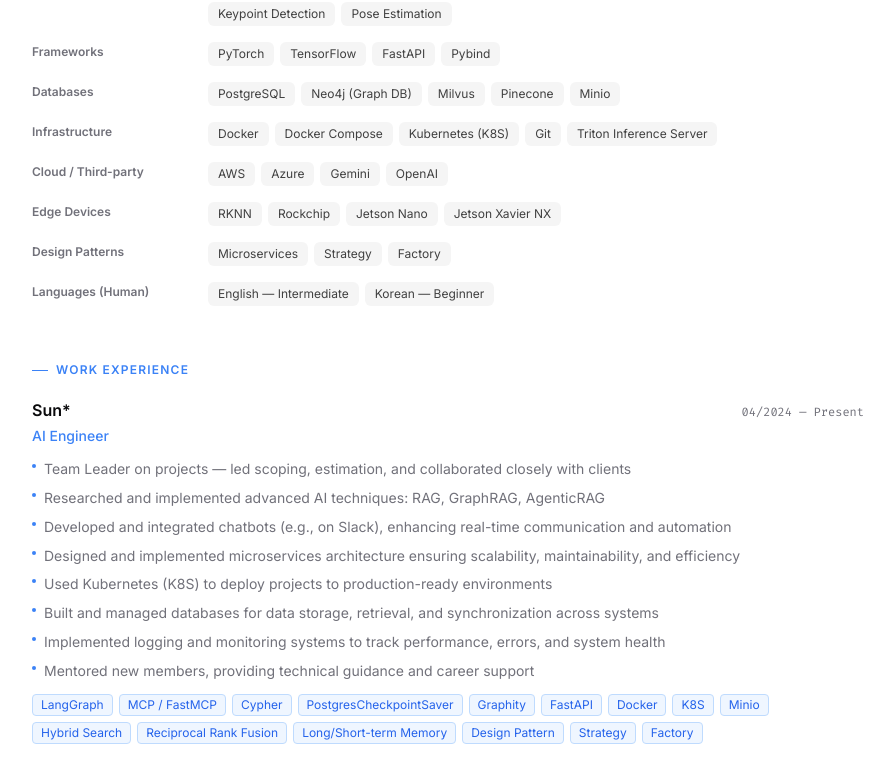
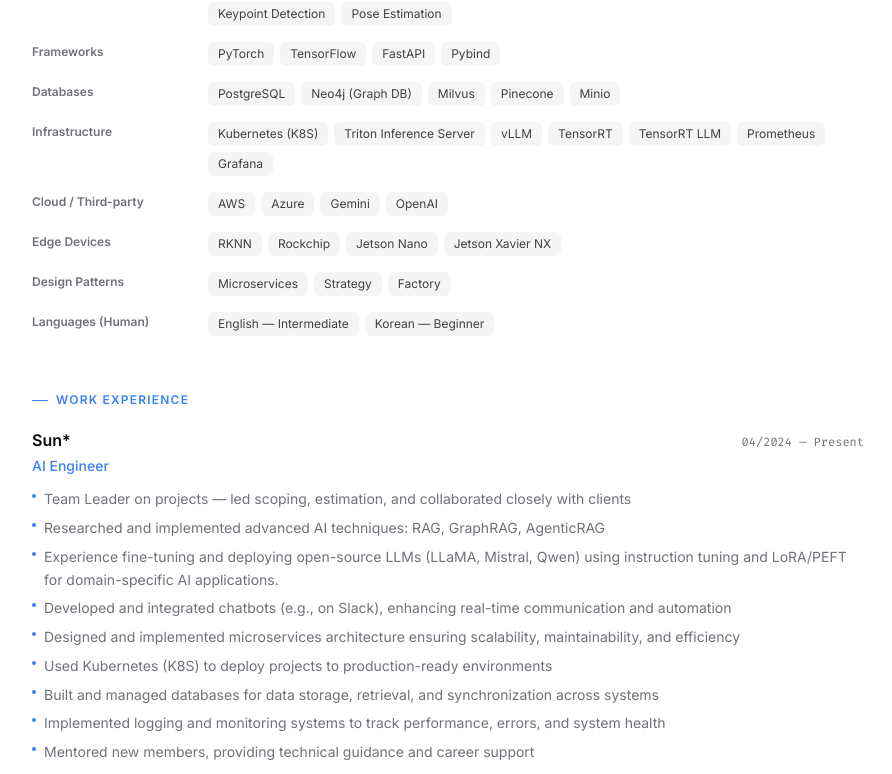
Before and after one commit to ngluonghungg2611/blogs, a Next.js app: page /about in a window 1280 px wide. Shown: the part 940-1714 px from the top of the page, without its empty margins (192-1084 px from the left). Built offline with nearby package versions, Linux system fonts and the light colour scheme; no server answers.

Commit message:
update infras

```diff
--- a/src/app/about/page.tsx
+++ b/src/app/about/page.tsx
@@ -38,7 +38,7 @@
   },
   {
     label: 'Infrastructure',
-    items: ['Docker', 'Docker Compose', 'Kubernetes (K8S)', 'Git', 'Triton Inference Server'],
+    items: ['Kubernetes (K8S)', 'Triton Inference Server', 'vLLM', 'TensorRT', 'TensorRT LLM','Prometheus', 'Grafana'],
   },
   {
     label: 'Cloud / Third-party',
@@ -60,7 +60,7 @@
 
 const certifications = [
   { year: '2023', name: 'Machine Learning Specialization', detail: 'Coursera / DeepLearning.AI' },
-  { year: '2024', name: 'Neo4j Certified Professional', detail: 'Graph Database design and Cypher query language' },
+  { year: '2025', name: 'Neo4j Certified Professional', detail: 'Graph Database design and Cypher query language' },
 ]
 
 const blogSeries = [
@@ -190,6 +190,7 @@
             <BulletList items={[
               'Team Leader on projects — led scoping, estimation, and collaborated closely with clients',
               'Researched and implemented advanced AI techniques: RAG, GraphRAG, AgenticRAG',
+              'Experience fine-tuning and deploying open-source LLMs (LLaMA, Mistral, Qwen) using instruction tuning and LoRA/PEFT for domain-specific AI applications.',
               'Developed and integrated chatbots (e.g., on Slack), enhancing real-time communication and automation',
               'Designed and implemented microservices architecture ensuring scalability, maintainability, and efficiency',
               'Used Kubernetes (K8S) to deploy projects to production-ready environments',
```
